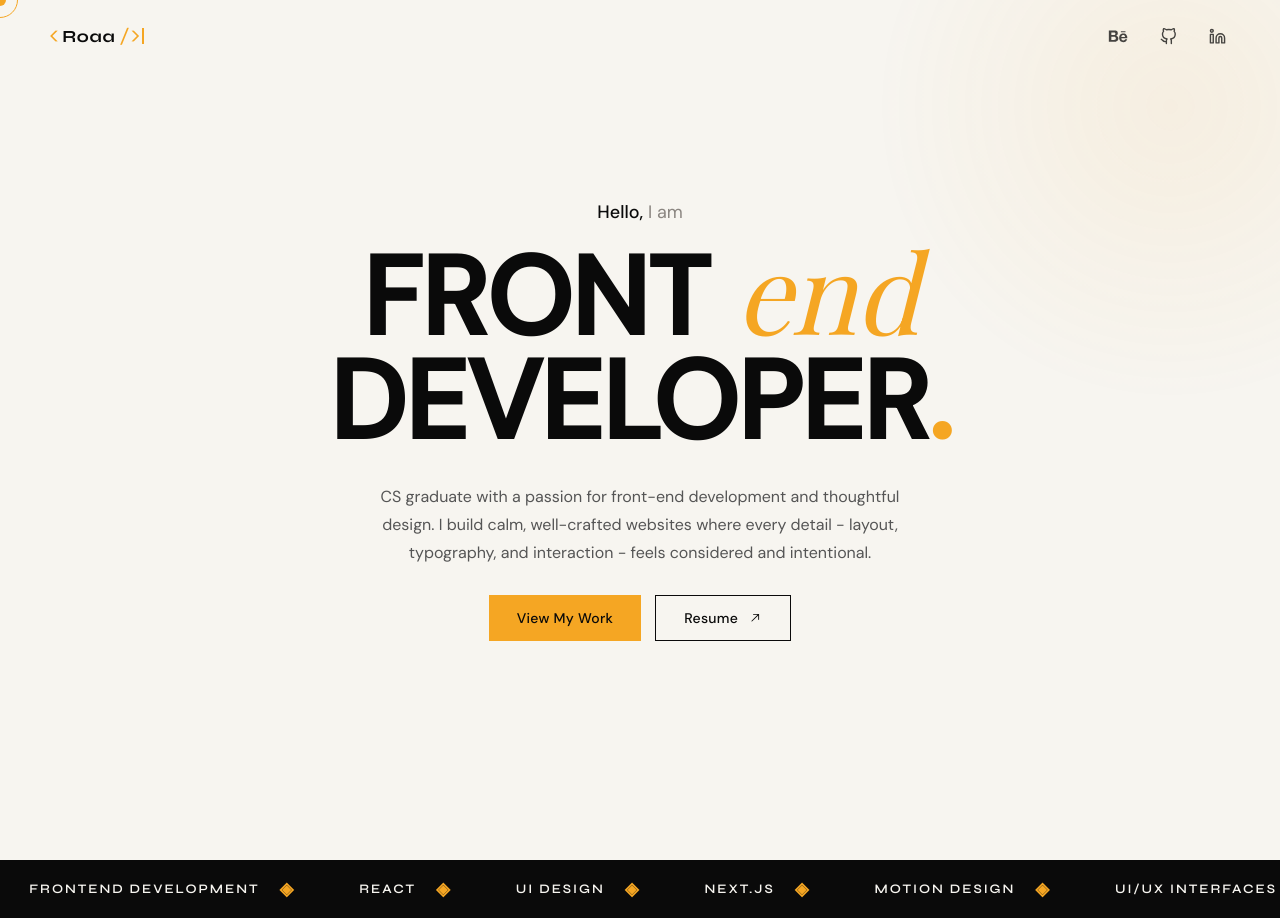
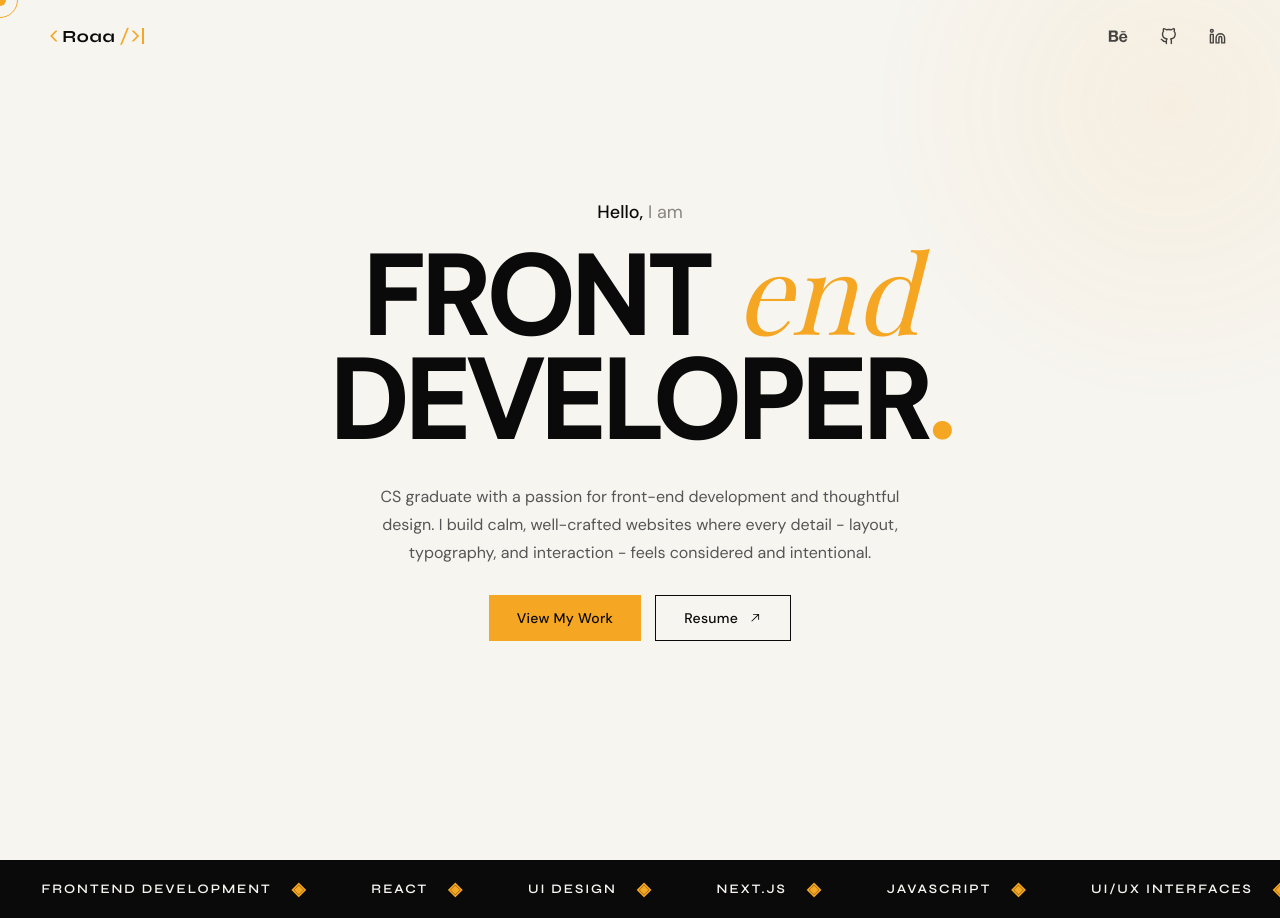
Before and after one commit to RoaaBadr/ro.frontdev, a React (Vite) app: page / in a window 1280 px wide. Shown: the top 918 px of the page. Built offline with nearby package versions, Linux system fonts and the light colour scheme; a web font is replaced by a local one.

Commit message:
updating stack list

```diff
--- a/src/components/Marquee.jsx
+++ b/src/components/Marquee.jsx
@@ -5,7 +5,7 @@ const items = [
   'React',
   'UI Design',
   'Next.js',
-  'Motion Design',
+  'JavaScript',
 ];
 
 export default function Marquee() {
```
